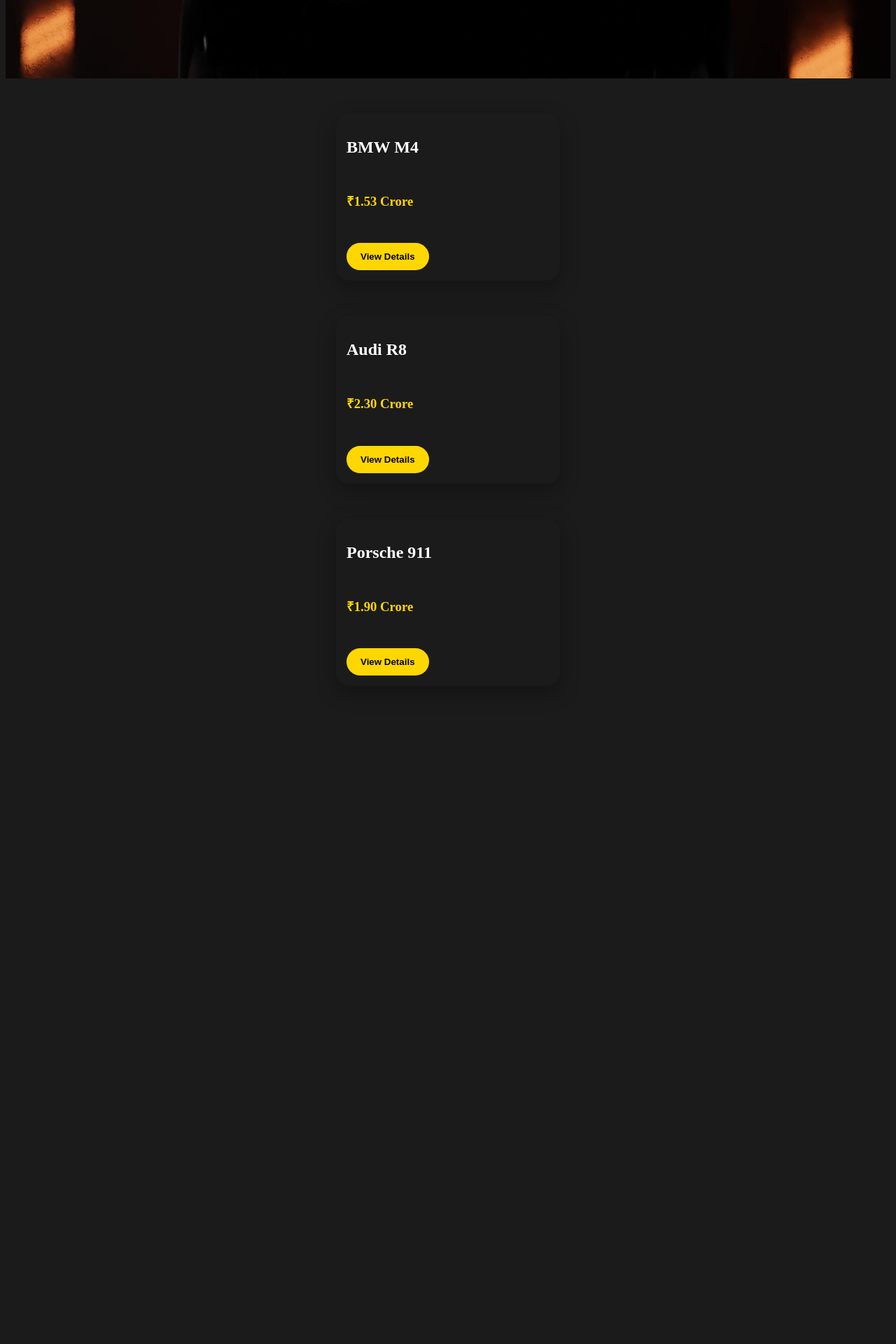
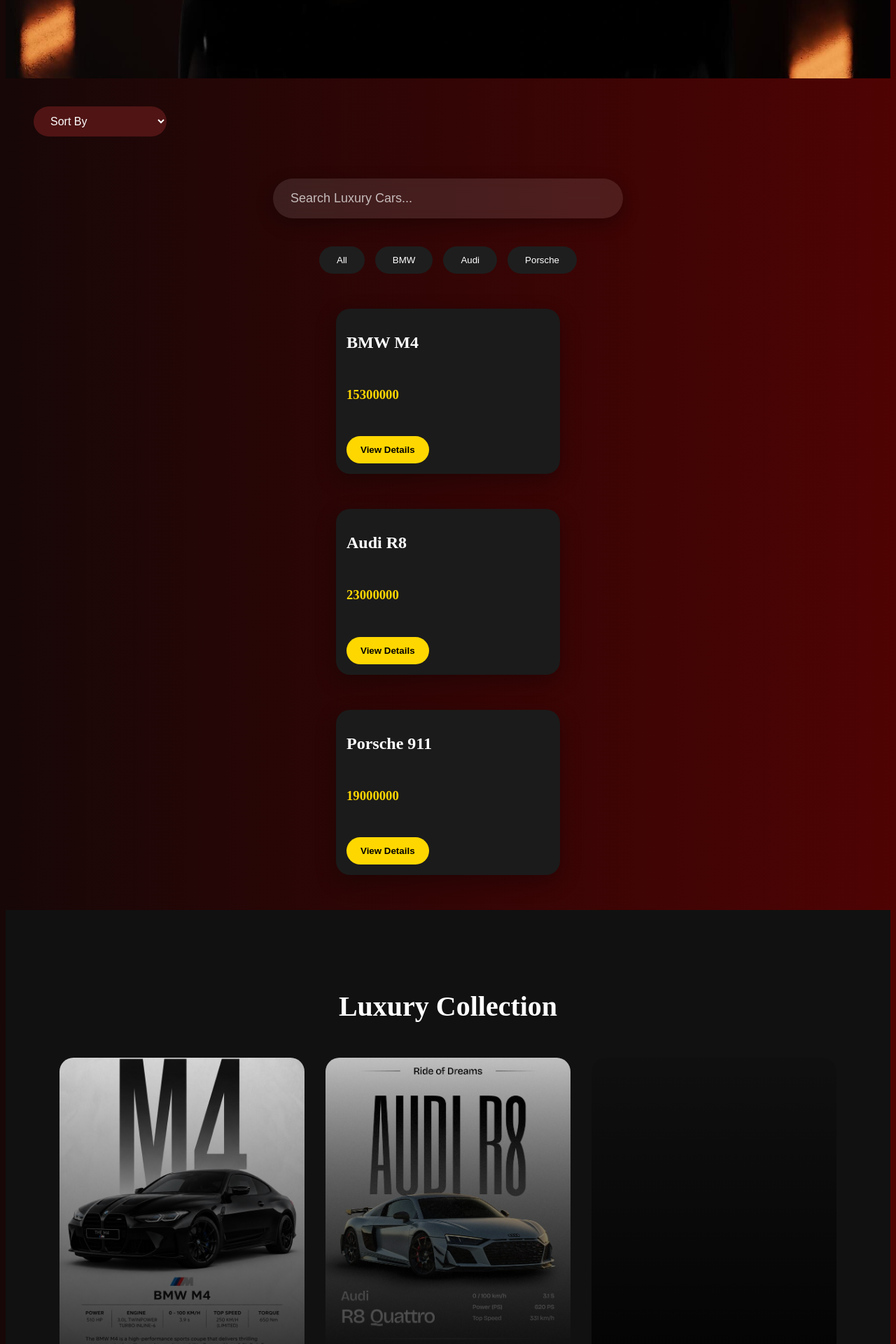
Before and after one commit to nihalmv-ops/carhub, a React (Vite) app: page / in a window 1280 px wide. Shown: the part 820-2740 px from the top of the page at 70% size. Before the commit the page ends 1850 px from the top, so only its background shows below. Built offline with nearby package versions, Linux system fonts and the light colour scheme.

Commit message:
Add featured cars section

```diff
--- /dev/null
+++ b/public/BookTestDrive.css
@@ -0,0 +1,67 @@
+.booking-page {
+  min-height: 100vh;
+
+  background-image: url("/cardetails.jpg");
+  background-size: cover;
+  background-position: center;
+
+  display: flex;
+  justify-content: center;
+  align-items: center;
+}
+
+.overlay {
+  width: 100%;
+  min-height: 100vh;
+
+  background: rgba(0, 0, 0, 0.6);
+
+  display: flex;
+  justify-content: center;
+  align-items: center;
+}
+
+.booking-form {
+  width: 450px;
+
+  backdrop-filter: blur(15px);
+
+  background: rgba(255,255,255,0.1);
+
+  border: 1px solid rgba(255,255,255,0.2);
+
+  padding: 40px;
+
+  border-radius: 25px;
+
+  color: white;
+}
+
+.booking-form h1 {
+  text-align: center;
+  margin-bottom: 25px;
+}
+
+.booking-form input,
+.booking-form select {
+  width: 100%;
+  padding: 15px;
+  margin-bottom: 15px;
+
+  border: none;
+  border-radius: 10px;
+}
+
+.booking-form button {
+  width: 100%;
+  padding: 15px;
+
+  border: none;
+  border-radius: 30px;
+
+  background: gold;
+
+  font-size: 18px;
+
+  cursor: pointer;
+}
--- /dev/null
+++ b/public/BookTestDrive.jsx
@@ -0,0 +1,85 @@
+import { useState } from "react";
+import "./BookTestDrive.css";
+
+export default function BookTestDrive() {
+
+  const [formData, setFormData] = useState({
+    name: "",
+    email: "",
+    phone: "",
+    car: "",
+    date: "",
+  });
+
+  function handleChange(e) {
+    setFormData({
+      ...formData,
+      [e.target.name]: e.target.value,
+    });
+  }
+
+  function handleSubmit(e) {
+    e.preventDefault();
+
+    alert("Test Drive Booked Successfully!");
+  }
+
+  return (
+    <div className="booking-page">
+
+      <form
+        className="booking-form"
+        onSubmit={handleSubmit}
+      >
+
+        <h1>Book Test Drive</h1>
+
+        <input
+          type="text"
+          name="name"
+          placeholder="Full Name"
+          onChange={handleChange}
+        />
+
+        <input
+          type="email"
+          name="email"
+          placeholder="Email"
+          onChange={handleChange}
+        />
+
+        <input
+          type="tel"
+          name="phone"
+          placeholder="Phone Number"
+          onChange={handleChange}
+        />
+
+        <select
+          name="car"
+          onChange={handleChange}
+        >
+          <option>Select Car</option>
+
+          <option>BMW M4</option>
+
+          <option>Audi R8</option>
+
+          <option>Porsche 911</option>
+        </select>
+
+        <input
+          type="date"
+          name="date"
+          onChange={handleChange}
+        />
+
+        <button type="submit">
+          Book Now
+        </button>
+
+      </form>
+
+    </div>
+  );
+}
--- a/src/App.css
+++ b/src/App.css
@@ -7,6 +7,7 @@
 }
 
 body {
+  padding-top: 90px;
   background: #111;
   font-family: Arial, Helvetica, sans-serif;
 }
--- a/src/App.jsx
+++ b/src/App.jsx
@@ -4,11 +4,18 @@
 
 import Home from "./pages/Home";
 import CarDetails from "./pages/CarDetails";
+import BookTestDrive from "../public/BookTestDrive";
 
 function App() {
   return (
     <BrowserRouter>
       <Routes>
+        import BookTestDrive from "./pages/BookTestDrive";
+
+  <Route
+  path="/book-test-drive"
+  element={<BookTestDrive />}
+/>
         <Route path="/" element={<Home />} />
 
         <Route
--- a/src/components/Cars.css
+++ b/src/components/Cars.css
@@ -1,5 +1,5 @@
 body{
-  background-color: #1b1b1b;
+  background:linear-gradient(to right,#170707,rgb(79, 3, 3))
 }
 .car-card {
   width: 320px;
@@ -51,3 +51,97 @@
 .car-card button:hover {
   background: orange;
 }
+
+.search-container {
+  display: flex;
+  justify-content: center;
+  margin: 40px 0;
+}
+
+.search-input {
+  width: 450px;
+  padding: 18px 25px;
+
+  border: none;
+  outline: none;
+
+  border-radius: 50px;
+
+  font-size: 18px;
+
+  background: rgba(255, 255, 255, 0.1);
+
+  backdrop-filter: blur(10px);
+
+  color: white;
+
+  box-shadow: 0 8px 25px rgba(0, 0, 0, 0.3);
+
+  transition: all 0.3s ease;
+}
+
+.search-input::placeholder {
+  color: rgba(255, 255, 255, 0.7);
+}
+
+.search-input:focus {
+  transform: scale(1.03);
+
+  box-shadow:
+    0 0 20px rgba(255, 215, 0, 0.5),
+    0 8px 25px rgba(0, 0, 0, 0.4);
+}
+.filter-buttons {
+  display: flex;
+  justify-content: center;
+  gap: 15px;
+
+  margin-bottom: 40px;
+}
+
+.filter-buttons button {
+  padding: 12px 25px;
+
+  border: none;
+  border-radius: 30px;
+
+  background: #1e1e1e;
+  color: white;
+
+  cursor: pointer;
+
+  transition: 0.3s;
+}
+
+.filter-buttons button:hover {
+  background: gold;
+  color: black;
+
+  transform: translateY(-3px);
+}
+
+.sort-container {
+  display: flex;
+  justify-content: left;
+
+  padding: 20px;
+  margin: 20px;
+
+  margin-bottom: 20px;
+}
+
+.sort-container select {
+  padding: 12px 20px;
+
+  border: none;
+  border-radius: 30px;
+
+  background: #501414;
+  color: white;
+
+  font-size: 16px;
+
+  cursor: pointer;
+
+
+}
--- a/src/components/Cars.jsx
+++ b/src/components/Cars.jsx
@@ -1,20 +1,114 @@
 import { Link } from "react-router-dom";
+import { useState } from "react";
 import cars from "../data";
 import "./Cars.css";
 
 export default function Cars() {
+  const [search, setSearch] = useState("");
+  const [brand, setBrand] = useState("All");
+  const [sortOrder, setSortOrder] = useState("default");
+
+  const filteredCars = cars
+    .filter((car) => {
+      const matchesSearch = car.name
+        .toLowerCase()
+        .includes(search.toLowerCase());
+
+      const matchesBrand =
+        brand === "All" ||
+        car.name.includes(brand);
+
+      return matchesSearch && matchesBrand;
+    })
+    .sort((a, b) => {
+      if (sortOrder === "low") {
+        return a.price - b.price;
+      }
+
+      if (sortOrder === "high") {
+        return b.price - a.price;
+      }
+
+      return 0;
+    });
+
   return (
+    <>
+      {/* Sort */}
+      <div className="sort-container">
+        <select
+          value={sortOrder}
+          onChange={(e) =>
+            setSortOrder(e.target.value)
+          }
+        >
+          <option value="default">
+            Sort By
+          </option>
+
+          <option value="low">
+            Price: Low to High
+          </option>
+
+          <option value="high">
+            Price: High to Low
+          </option>
+        </select>
+      </div>
+
+      {/* Search */}
+      <div className="search-container">
+        <input
+          type="text"
+          placeholder="Search Luxury Cars..."
+          value={search}
+          onChange={(e) =>
+            setSearch(e.target.value)
+          }
+          className="search-input"
+        />
+      </div>
+
+      {/* Filter Buttons */}
+      <div className="filter-buttons">
+        <button onClick={() => setBrand("All")}>
+          All
+        </button>
+
+        <button onClick={() => setBrand("BMW")}>
+          BMW
+        </button>
+
+        <button onClick={() => setBrand("Audi")}>
+          Audi
+        </button>
+
+        <button onClick={() => setBrand("Porsche")}>
+          Porsche
+        </button>
+      </div>
+
+      {/* Car Cards */}
       <div className="cars-container">
-      {cars.map((car) => (
-        <div className="car-card" key={car.id}>
+        {filteredCars.map((car) => (
+          <div
+            className="car-card"
+            key={car.id}
+          >
             <h2>{car.name}</h2>
+
             <h3>{car.price}</h3>
 
-          <Link to={`/car-details/${car.id}`}>
-            <button>View Details</button>
+            <Link
+              to={`/car-details/${car.id}`}
+            >
+              <button>
+                View Details
+              </button>
             </Link>
           </div>
         ))}
       </div>
+    </>
   );
 }
--- /dev/null
+++ b/src/components/FeaturedCars.css
@@ -0,0 +1,69 @@
+.featured {
+  padding: 80px 50px;
+
+  background: #111;
+
+  color: white;
+}
+
+.featured h1 {
+  text-align: center;
+
+  font-size: 40px;
+
+  margin-bottom: 50px;
+}
+
+.featured-container {
+  display: flex;
+
+  justify-content: center;
+
+  gap: 30px;
+
+  flex-wrap: wrap;
+}
+
+.featured-card {
+  width: 350px;
+
+  height: 450px;
+
+  background-size: cover;
+  background-position: center;
+
+  border-radius: 20px;
+
+  overflow: hidden;
+
+  transition: 0.4s;
+
+  cursor: pointer;
+}
+
+.featured-card:hover {
+  transform: translateY(-15px);
+}
+
+.featured-overlay {
+  width: 100%;
+  height: 100%;
+
+  background: linear-gradient(
+    to top,
+    rgba(0,0,0,0.9),
+    rgba(0,0,0,0.1)
+  );
+
+  display: flex;
+
+  align-items: flex-end;
+
+  padding: 25px;
+
+  color: white;
+}
+
+.featured-overlay h2 {
+  font-size: 30px;
+}
--- /dev/null
+++ b/src/components/FeaturedCars.jsx
@@ -0,0 +1,34 @@
+import cars from "../data";
+import "./FeaturedCars.css";
+
+export default function FeaturedCars() {
+  return (
+    <section className="featured">
+
+      <h1>Luxury Collection</h1>
+
+      <div className="featured-container">
+
+        {cars.slice(0, 3).map((car) => (
+          <div
+            className="featured-card"
+            key={car.id}
+            style={{
+              backgroundImage: `url(${car.image})`,
+            }}
+          >
+
+            <div className="featured-overlay">
+
+              <h2>{car.name}</h2>
+
+            </div>
+
+          </div>
+        ))}
+
+      </div>
+
+    </section>
+  );
+}
--- a/src/components/Navbar.css
+++ b/src/components/Navbar.css
@@ -1,6 +1,12 @@
 .navbar {
-  background-color: #1e0202;
-  color: white;
+  position: sticky;
+  top: 0;
+
+  z-index: 1000;
+
+  background: rgba(17, 17, 17, 0.9);
+
+  backdrop-filter: blur(10px);
 
   display: flex;
   justify-content: space-between;
@@ -12,12 +18,12 @@
 .logo {
   color: gold;
   font-size: 30px;
+  font-weight: bold;
 }
 
 .nav-links {
   display: flex;
   gap: 30px;
-
   list-style: none;
 }
 
@@ -25,10 +31,9 @@
   color: white;
   text-decoration: none;
   font-size: 18px;
-
   transition: 0.3s;
 }
 
 .nav-links a:hover {
-  color: rgb(238, 19, 12);
+  color: gold;
 }
--- a/src/data.js
+++ b/src/data.js
@@ -2,7 +2,7 @@
   {
     id: 1,
     name: "BMW M4",
-    price: "₹1.53 Crore",
+    price: 15300000,
     type: "Luxury Sports Coupe",
     image: "/bmw.jpg",
   },
@@ -10,7 +10,7 @@
   {
     id: 2,
     name: "Audi R8",
-    price: "₹2.30 Crore",
+    price:23000000,
     type: "High Performance Supercar",
     image: "/audi.jpg",
   },
@@ -18,7 +18,7 @@
   {
     id: 3,
     name: "Porsche 911",
-    price: "₹1.90 Crore",
+    price: 19000000,
     type: "Iconic Sports Car",
     image: "/Porsche 911.jpg",
   },
--- a/src/pages/CarDetails.jsx
+++ b/src/pages/CarDetails.jsx
@@ -1,4 +1,4 @@
-import { useParams } from "react-router-dom";
+import { Link, useParams } from "react-router-dom";
 import cars from "../data";
 import "./CarDetails.css";
 
@@ -49,10 +49,11 @@
               <p>Top Speed: {car.topSpeed}</p>
 
             </div>
-
+           <Link to="/book-test-drive">
             <button className="book-btn">
               Book Test Drive
             </button>
+            </Link>
 
           </div>
 
--- a/src/pages/Home.jsx
+++ b/src/pages/Home.jsx
@@ -1,6 +1,7 @@
 import Navbar from "../components/Navbar";
 import Hero from "../components/Hero";
 import Cars from "../components/Cars";
+import FeaturedCars from "../components/FeaturedCars";
 
 export default function Home() {
   return (
@@ -8,6 +9,7 @@
       <Navbar />
       <Hero />
       <Cars />
+      <FeaturedCars />
     </>
   );
 }
```
Also changed, not shown: public/cardetails.jpg (added). Lines whose indentation alone changed are shown as unchanged.
